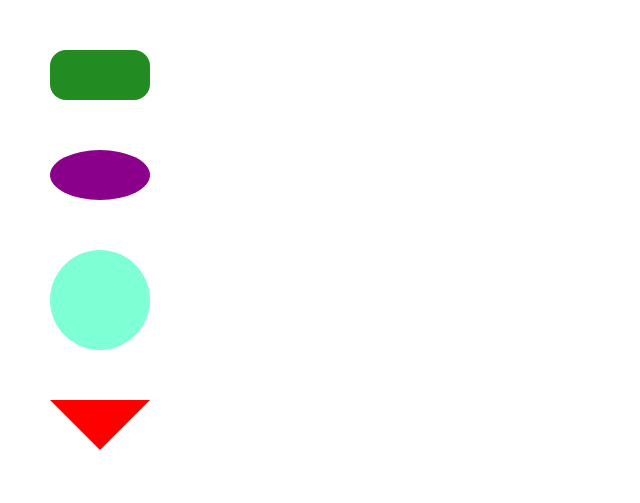
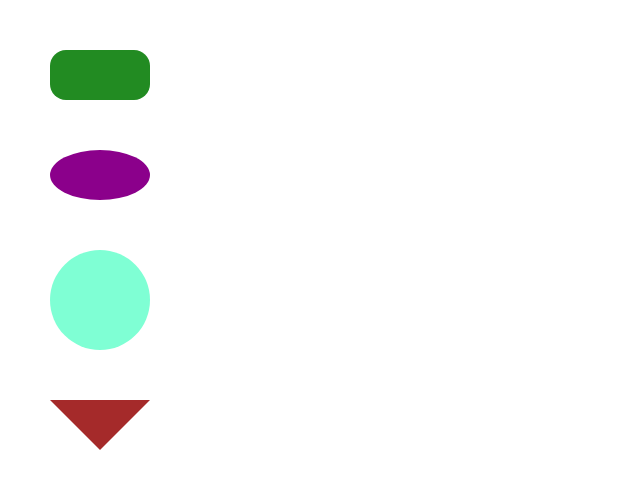
Before and after one commit to mamuryusupov/lesson8, a plain HTML site: page task6/index.html in a window 1280 px wide. Shown: the whole page, without its empty margins (0-640 px from the left). Drawn offline with nearby package versions, Linux system fonts and the light colour scheme.

Commit message:
new color

```diff
--- a/task6/index.html
+++ b/task6/index.html
@@ -41,7 +41,7 @@
             height: 100px;
             margin: 50px;
             border: 50px solid transparent;
-            border-top-color: red;
+            border-top-color: brown;
         }
     </style>
 </head>
```
